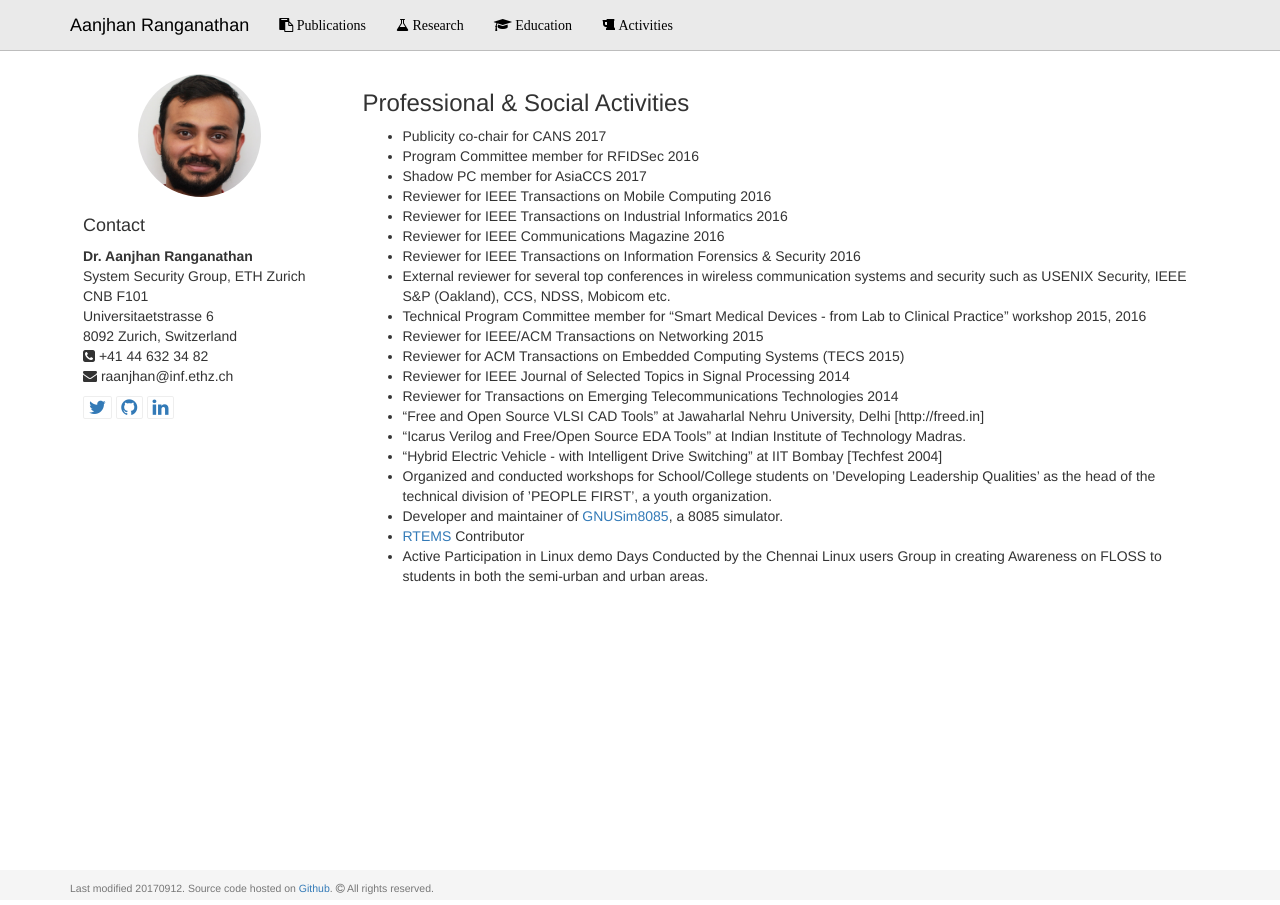
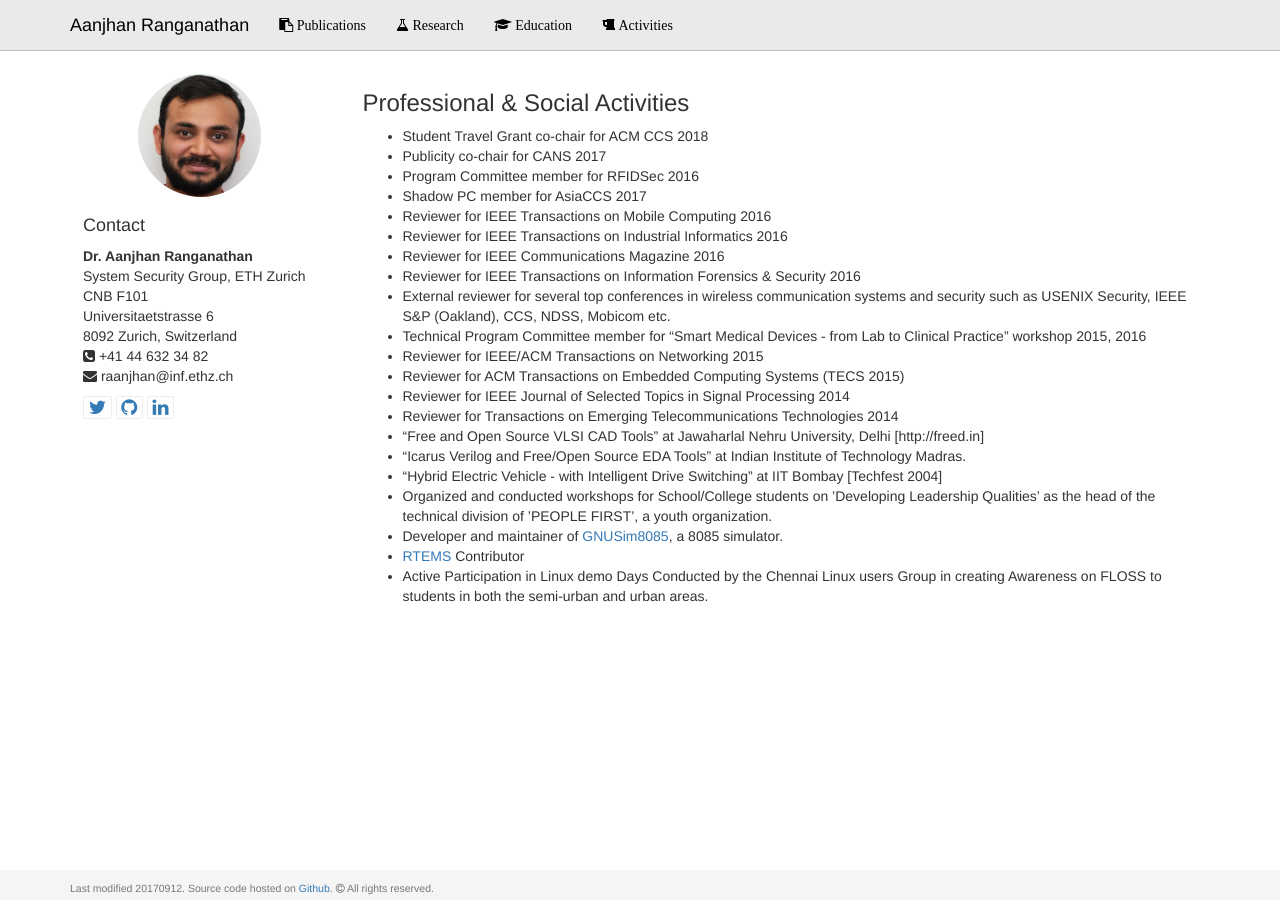
Before and after one commit to aanjhan/mywebsite, a Jekyll site: the page built from activities/index.md, in a window 1280 px wide. Built offline with Jekyll 4.4.1, drawn with Linux system fonts in a browser that asks for light colours; Markdown is read by kramdown in place of the engine named in the settings.

Commit message:
updated ccs2018 commitee member

```diff
--- a/activities/index.md
+++ b/activities/index.md
@@ -4,7 +4,7 @@ layout: default
 ---
 
 ### Professional & Social Activities
-
+- Student Travel Grant co-chair for ACM CCS 2018
 - Publicity co-chair for CANS 2017
 - Program Committee member for RFIDSec 2016
 - Shadow PC member for AsiaCCS 2017
```
